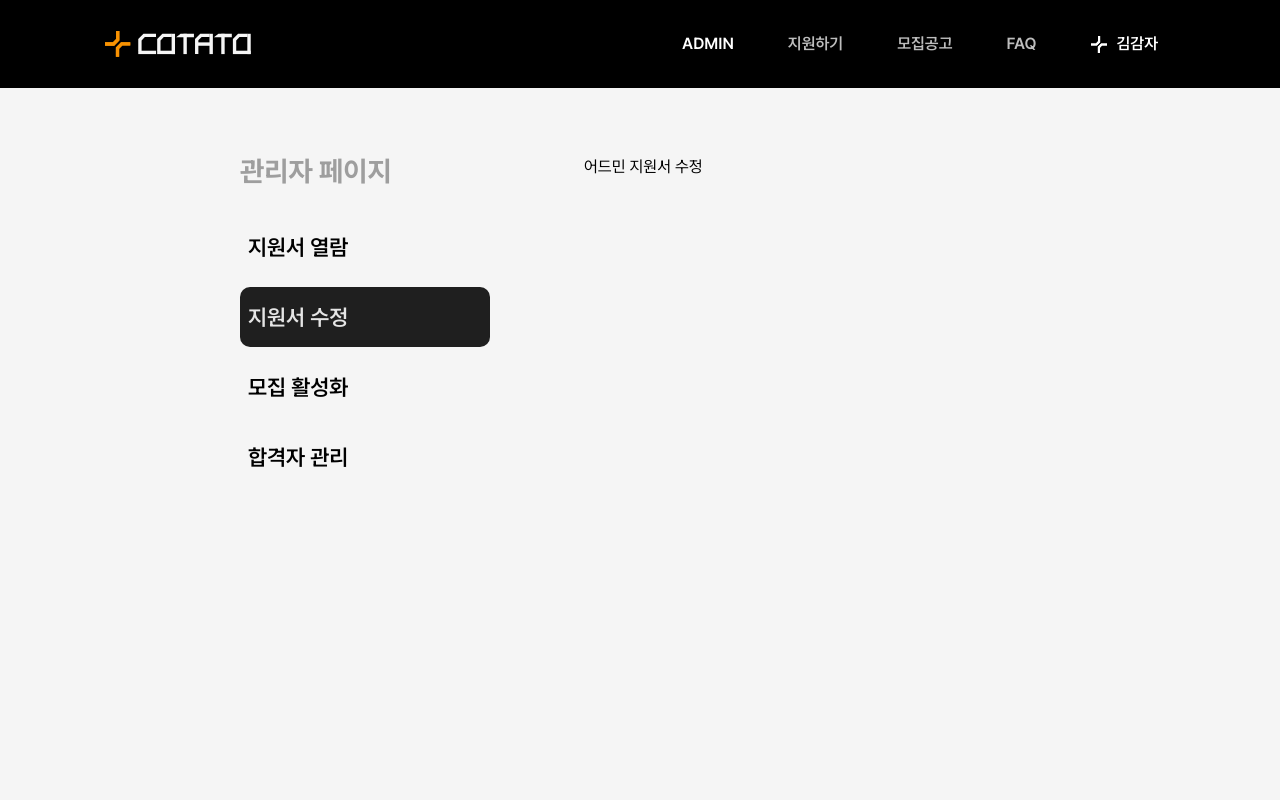
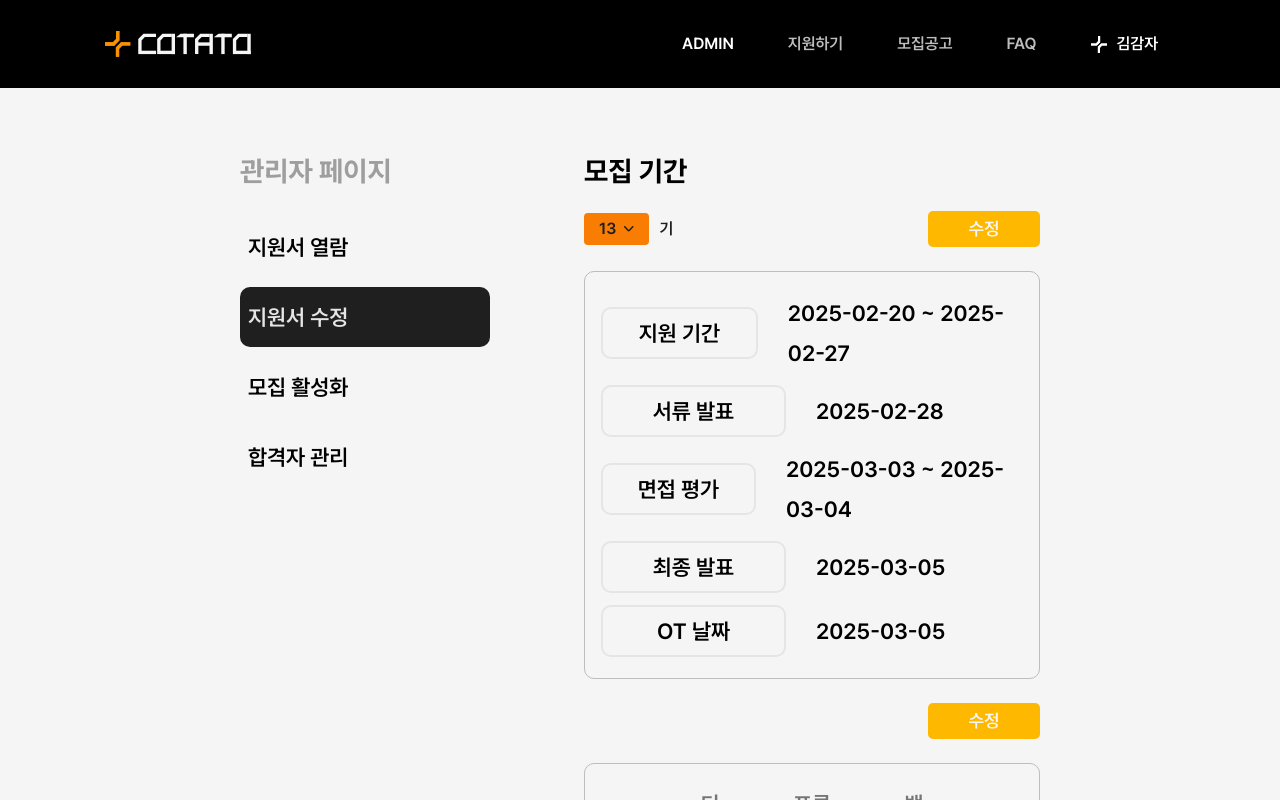
Before and after one commit to IT-Cotato/COTATO-FE-v2, a Next.js app: page /admin/application-form in a window 1280 px wide. Built offline with nearby package versions, Linux system fonts and the light colour scheme.

Commit message:
feat: 어드민 지원서 수정 페이지 구현 (#13)

```diff
--- a/src/app/admin/(with-sidebar)/application-form/page.tsx
+++ b/src/app/admin/(with-sidebar)/application-form/page.tsx
@@ -1,3 +1,15 @@
+import {AdminApplicationForm} from '@/app/admin/(with-sidebar)/application-form/_components/form/AdminApplicationForm';
+import {AdminApplicationFormControl} from '@/app/admin/(with-sidebar)/application-form/_components/form/AdminApplicationFormControl';
+import {AdminApplicationFormHeader} from '@/app/admin/(with-sidebar)/application-form/_components/form/AdminApplicationFormHeader';
+import {AdminRecruitmentInformation} from '@/app/admin/(with-sidebar)/application-form/_components/recruitment/AdminRecruitmentInformation';
+
 export default function AdminApplicationFormPage() {
-  return <div>어드민 지원서 수정</div>;
+  return (
+    <section className='flex flex-col gap-6'>
+      <AdminApplicationFormHeader />
+      <AdminRecruitmentInformation />
+      <AdminApplicationFormControl />
+      <AdminApplicationForm />
+    </section>
+  );
 }
```
